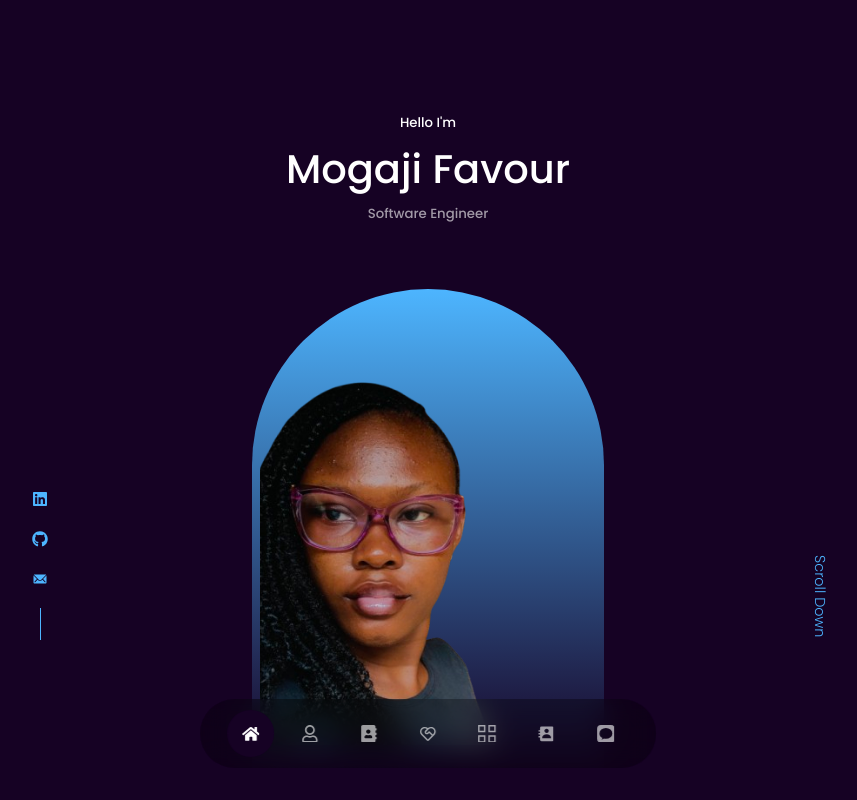
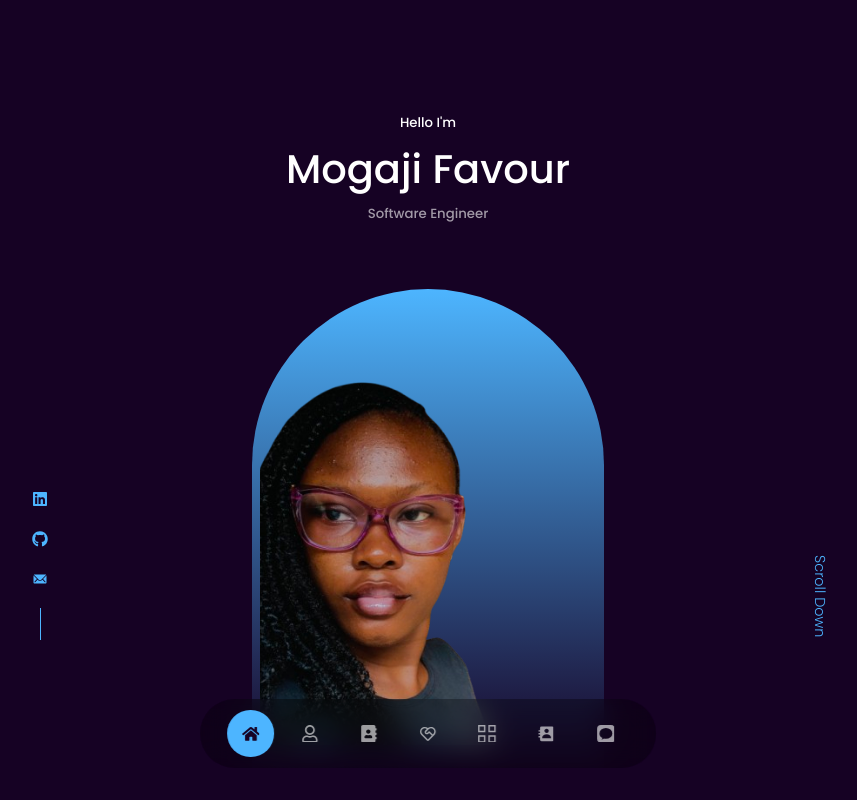
Before and after one commit to butterfly0204/first-react-portfolio-website, a React (Vite) app in the folder devportfolio/: page / in a window 1280 px wide. Shown: the top 800 px of the page, without its empty margins (212-1069 px from the left). Built offline with nearby package versions, Linux system fonts and the light colour scheme.

Commit message:
done with this project

```diff
--- a/devportfolio/package.json
+++ b/devportfolio/package.json
@@ -1,5 +1,6 @@
 {
   "name": "devportfolio",
+  "homepage": "mogajifavour.com.ng",
   "private": true,
   "version": "0.0.0",
   "type": "module",
--- a/devportfolio/src/index.css
+++ b/devportfolio/src/index.css
@@ -206,8 +206,8 @@ nav a:hover{
 }
 
 nav a.active{
-  background: var(--color-bg);
-  color:var(--color-white) ;
+  background: var(--color-primary);
+  color:var(--color-bg) ;
 }
 
 
```
